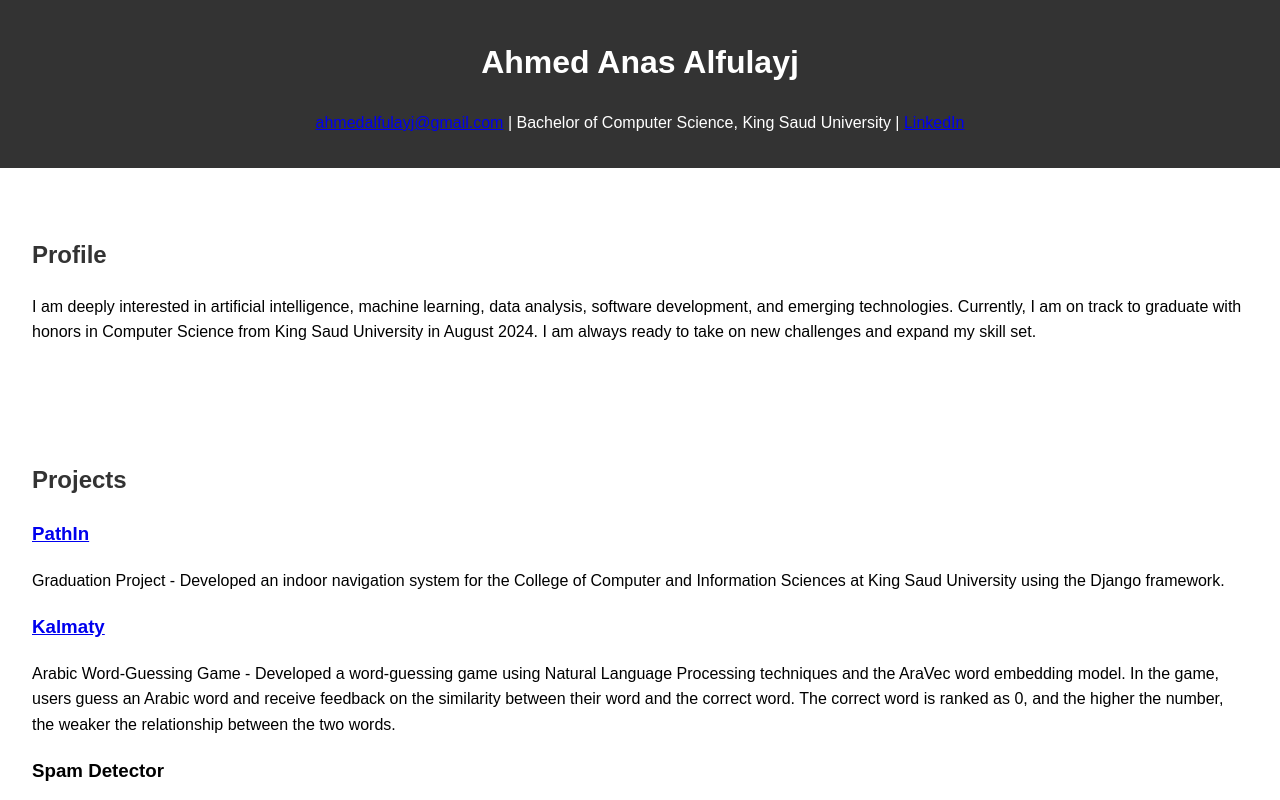
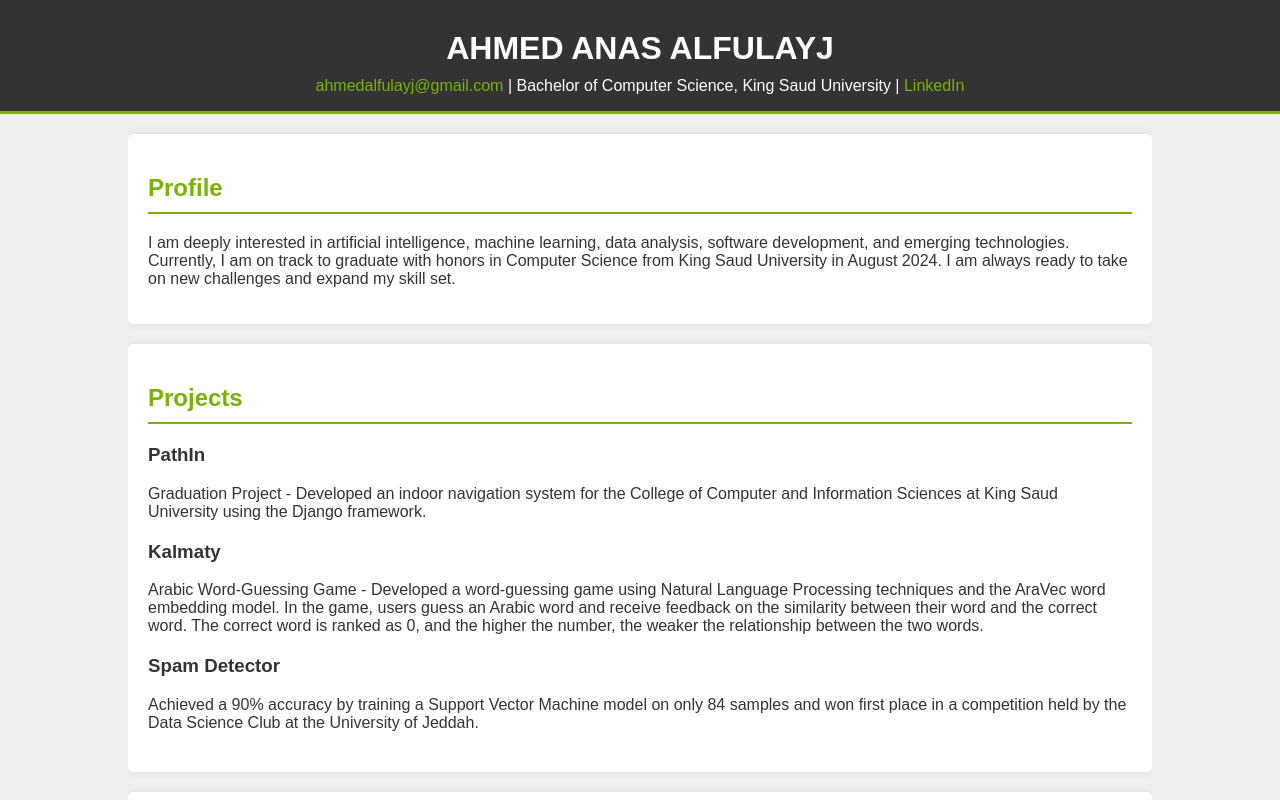
Before and after one commit to The102010/portfolio, a plain HTML site: page index.html in a window 1280 px wide. Shown: the top 800 px of the page. Drawn offline with Linux system fonts and the light colour scheme.

Commit message:
Update styles.css

```diff
--- a/styles.css
+++ b/styles.css
@@ -1,48 +1,102 @@
 body {
-    font-family: Arial, sans-serif;
-    line-height: 1.6;
+    font-family: 'Arial', sans-serif;
+    background-color: #f0f0f0;
     margin: 0;
     padding: 0;
+    color: #333;
+    display: flex;
+    flex-direction: column;
+    min-height: 100vh;
+}
+
+.container {
+    width: 80%;
+    margin: auto;
+    overflow: hidden;
 }
 
 header {
     background: #333;
     color: #fff;
-    padding: 1rem 0;
-    text-align: center;
+    padding-top: 30px;
+    min-height: 70px;
+    border-bottom: #77b300 3px solid;
 }
 
-nav ul {
-    background: #444;
-    color: #fff;
-    list-style: none;
+header h1 {
+    text-align: center;
+    text-transform: uppercase;
     margin: 0;
-    padding: 0;
-    text-align: center;
 }
 
-nav ul li {
-    display: inline;
-    padding: 0 1rem;
+header .contact-info {
+    text-align: center;
+    margin-top: 10px;
 }
 
-nav ul li a {
-    color: #fff;
+header .contact-info a {
+    color: #77b300;
     text-decoration: none;
 }
 
+main {
+    flex: 1;
+    padding: 20px 0;
+}
+
 section {
-    padding: 2rem;
-    margin: 1rem 0;
+    background: #fff;
+    padding: 20px;
+    margin-bottom: 20px;
+    border-radius: 5px;
+    box-shadow: 0 0 10px rgba(0, 0, 0, 0.1);
+}
+
+h2 {
+    color: #77b300;
+    border-bottom: 2px solid #77b300;
+    padding-bottom: 10px;
+    margin-bottom: 20px;
+}
+
+ul {
+    list-style-type: none;
+    padding: 0;
+}
+
+ul li {
+    background: #e7f5e7;
+    margin: 5px 0;
+    padding: 10px;
+    border-radius: 5px;
+}
+
+.project {
+    margin-bottom: 20px;
+}
+
+.project h3 a {
+    color: #333;
+    text-decoration: none;
+}
+
+.project h3 a:hover {
+    color: #77b300;
+    text-decoration: underline;
 }
 
 footer {
     background: #333;
     color: #fff;
     text-align: center;
-    padding: 1rem 0;
+    padding: 10px 0;
+    position: relative;
+    bottom: 0;
+    width: 100%;
 }
 
-h2 {
-    color: #333;
+footer .container {
+    display: flex;
+    justify-content: center;
+    align-items: center;
 }
```
